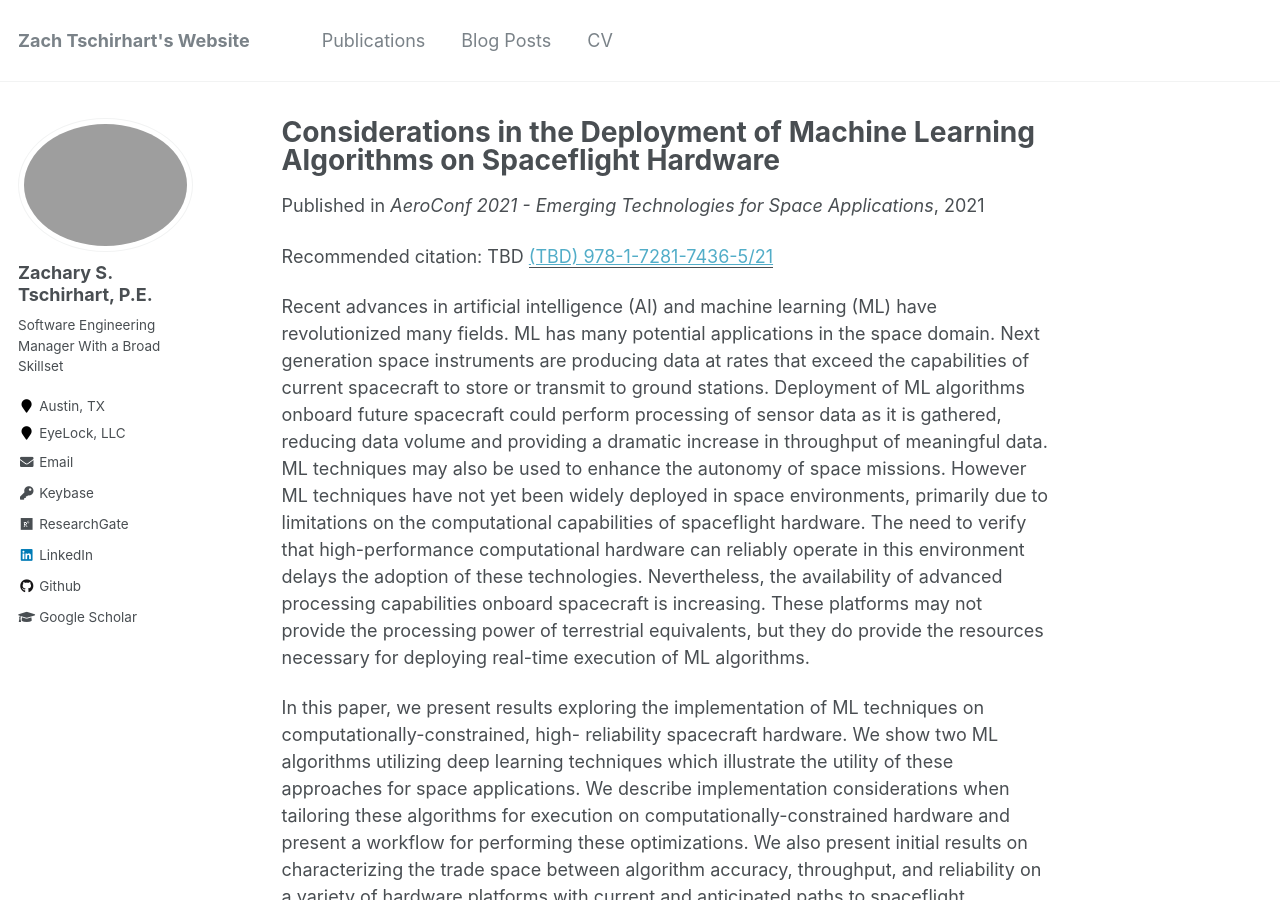
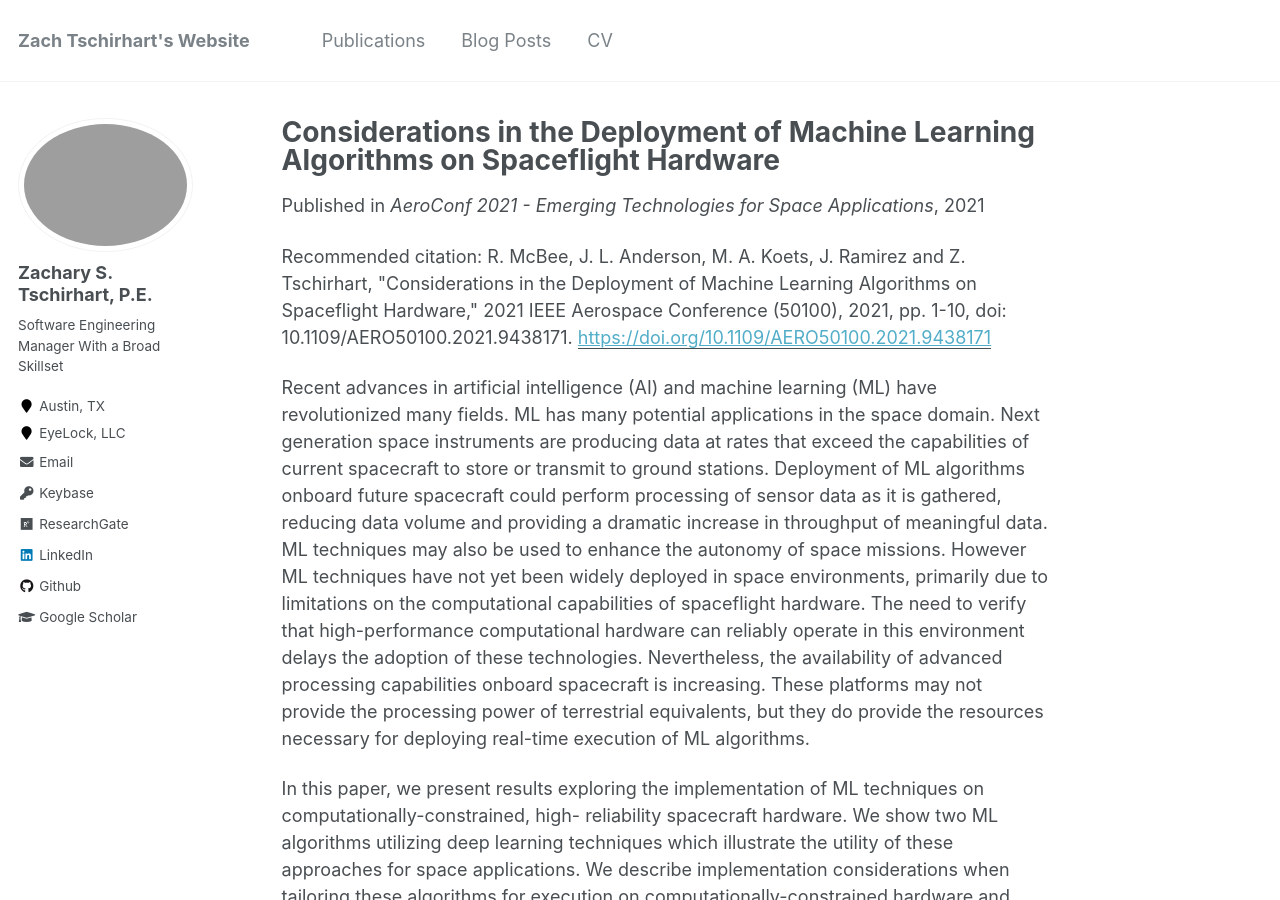
Before and after one commit to ztschir/ztschir.github.io, a Jekyll site: the page built from _publications/2021-03-06-considerations-in-the-deployment-of-machine-learning-algorithms-on-spaceflight-hardware.md, in a window 1280 px wide and 900 px high. Built offline with Jekyll 4.4.1, drawn with Linux system fonts in a browser that asks for light colours.

Commit message:
Update 2021-03-06-considerations-in-the-deployment-of-machine-learning-algorithms-on-spaceflight-hardware.md

```diff
--- a/_publications/2021-03-06-considerations-in-the-deployment-of-machine-learning-algorithms-on-spaceflight-hardware.md
+++ b/_publications/2021-03-06-considerations-in-the-deployment-of-machine-learning-algorithms-on-spaceflight-hardware.md
@@ -7,8 +7,8 @@ excerpt: 'Recent advances in artificial intelligence (AI) and machine learning (
 In this paper, we present results exploring the implementation of ML techniques on computationally-constrained, high- reliability spacecraft hardware. We show two ML algorithms utilizing deep learning techniques which illustrate the utility of these approaches for space applications. We describe implementation considerations when tailoring these algorithms for execution on computationally-constrained hardware and present a workflow for performing these optimizations. We also present initial results on characterizing the trade space between algorithm accuracy, throughput, and reliability on a variety of hardware platforms with current and anticipated paths to spaceflight.'
 date: 2021-03-06
 venue: 'AeroConf 2021 - Emerging Technologies for Space Applications'
-paperurl: '(TBD) 978-1-7281-7436-5/21'
-citation: 'TBD'
+paperurl: 'https://doi.org/10.1109/AERO50100.2021.9438171'
+citation: 'R. McBee, J. L. Anderson, M. A. Koets, J. Ramirez and Z. Tschirhart, "Considerations in the Deployment of Machine Learning Algorithms on Spaceflight Hardware," 2021 IEEE Aerospace Conference (50100), 2021, pp. 1-10, doi: 10.1109/AERO50100.2021.9438171.'
 ---
 Recent advances in artificial intelligence (AI) and machine learning (ML) have revolutionized many fields. ML has many potential applications in the space domain. Next generation space instruments are producing data at rates that exceed the capabilities of current spacecraft to store or transmit to ground stations. Deployment of ML algorithms onboard future spacecraft could perform processing of sensor data as it is gathered, reducing data volume and providing a dramatic increase in throughput of meaningful data. ML techniques may also be used to enhance the autonomy of space missions. However ML techniques have not yet been widely deployed in space environments, primarily due to limitations on the computational capabilities of spaceflight hardware. The need to verify that high-performance computational hardware can reliably operate in this environment delays the adoption of these technologies. Nevertheless, the availability of advanced processing capabilities onboard spacecraft is increasing. These platforms may not provide the processing power of terrestrial equivalents, but they do provide the resources necessary for deploying real-time execution of ML algorithms.
 
```
